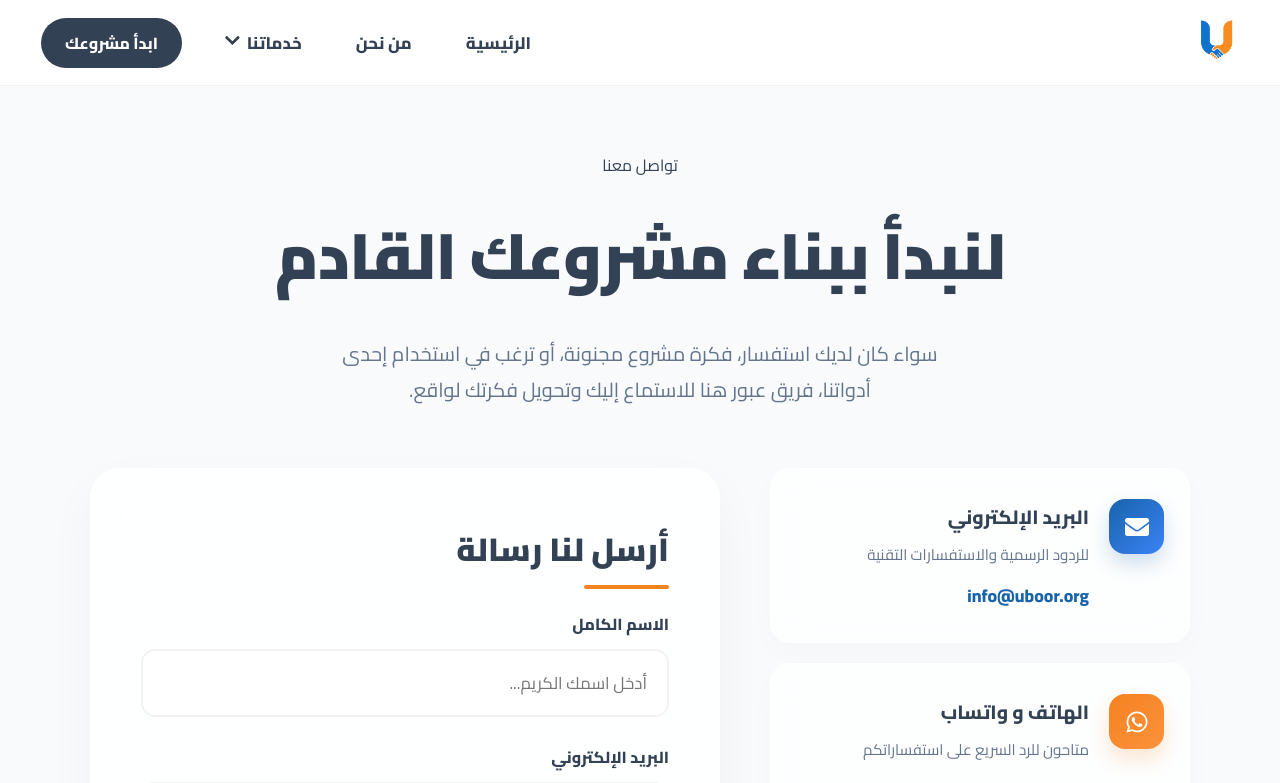
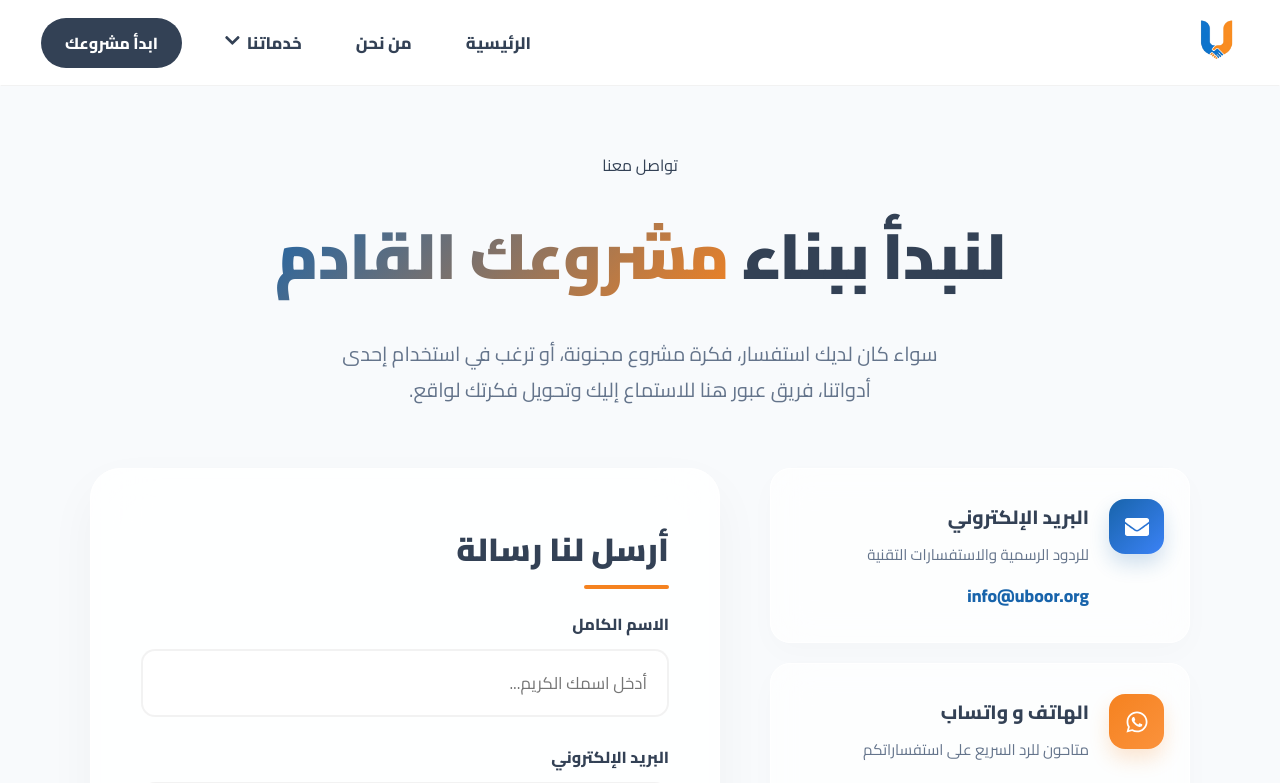
Before and after one commit to AllBadry/uboor, a React (Vite) app: page /contact in a window 1280 px wide. Shown: the top 783 px of the page. Built offline with nearby package versions, Linux system fonts and the light colour scheme.

Commit message:
add global css in app.css

```diff
--- a/src/App.css
+++ b/src/App.css
@@ -11,6 +11,19 @@
 .rtl { direction: rtl; }
 .home-page-wrapper { overflow-x: hidden; }
 .container { width: 100%; max-width: 1200px; margin: 0 auto; padding: 0 20px; }
+
+
+
+/*global */
+
+.text-gradient {
+  background: var(--gradient-mixed);
+  -webkit-background-clip: text;
+  -webkit-text-fill-color: transparent;
+  display: inline-block;
+}
+
+
 /* =========================================
    2. شريط التنقل (Navbar)
 ========================================= */
```
